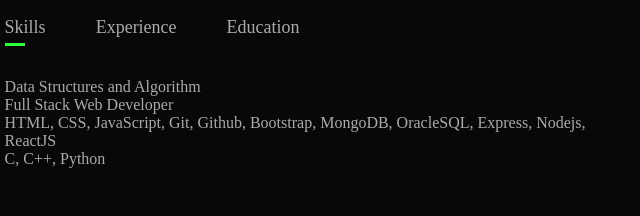
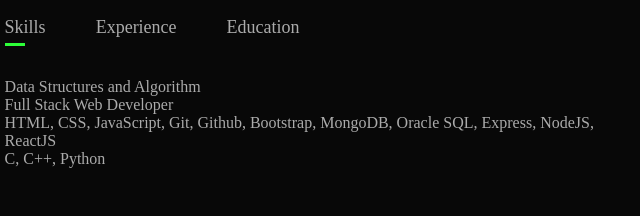
Before and after one commit to hardikkumar4472/Portfolio-Part-2, a plain HTML site: page index.html in a window 1280 px wide. Shown: the part 1142-1358 px from the top of the page, 533-1173 px from the left. Drawn offline with Linux system fonts and the light colour scheme.

Commit message:
Update index.html

```diff
--- a/index.html
+++ b/index.html
@@ -46,7 +46,7 @@
                     <div class="tab-contents active-tab" id="skills">
                         <ul>
                             <li>Data Structures and Algorithm</li>
-                            <li>Full Stack Web Developer<br>HTML, CSS, JavaScript, Git, Github, Bootstrap, MongoDB, OracleSQL, Express, Nodejs, ReactJS</li>
+                            <li>Full Stack Web Developer<br>HTML, CSS, JavaScript, Git, Github, Bootstrap, MongoDB, Oracle SQL, Express, NodeJS, ReactJS</li>
                             <li>C, C++, Python</li>
                         </ul>
                     </div>
```
